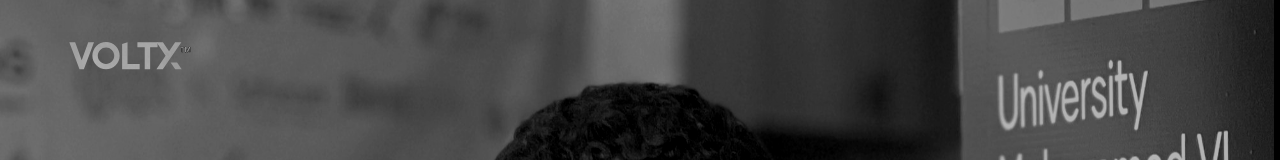
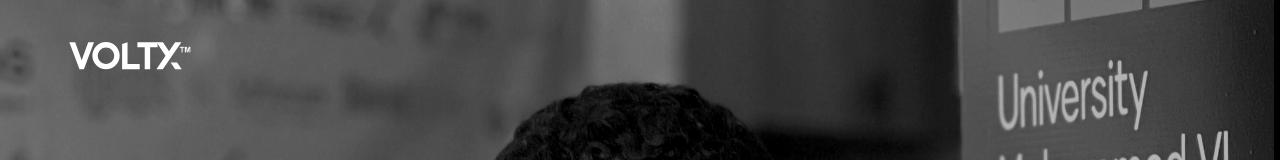
Before and after one commit to majdifox/VOLTXWORLD, a Next.js app: page /about in a window 1280 px wide. Shown: the top 160 px of the page. Built offline with nearby package versions, Linux system fonts and the light colour scheme.

Commit message:
fixing waitlist and learn more, also the logo

```diff
--- a/app/about/about.module.css
+++ b/app/about/about.module.css
@@ -49,7 +49,6 @@
     calc(env(safe-area-inset-left, 0px) + clamp(20px, 5vw, 80px));
   display: flex;
   align-items: center;
-  mix-blend-mode: difference;
   transform: translateY(0);
   opacity: 1;
   transition:
@@ -72,6 +71,10 @@ height: clamp(36px, 5vw, 44px);
   /* Nudge left to clear the hero text — scales with viewport instead of a
      flat -40px, which pushed the logo off-screen on narrow phones */
   margin-left: clamp(-0px, -4vw, -8px);
+  /* Force pure white regardless of the SVG's original fill — matches
+     the bottom logo instead of the dim/grey look from the old
+     mix-blend-mode: difference on .masthead */
+  filter: brightness(0) invert(1);
 }
 
 /* ═══════════════════════════════════════════════════════════════════
--- a/app/about/page.tsx
+++ b/app/about/page.tsx
@@ -91,26 +91,18 @@ function Reveal({
 function useSmartHeader() {
   const { scrollY } = useScroll();
   const [hidden, setHidden] = useState(false);
-  const lastY = useRef(0);
 
   useMotionValueEvent(scrollY, 'change', (latest) => {
-    const previous = lastY.current;
-    const delta = latest - previous;
     const maxScroll =
       document.documentElement.scrollHeight - window.innerHeight;
 
-    if (latest < 80 || latest > maxScroll - 80) {
-      // Always show near the top of the page and near the very end
-      setHidden(false);
-    } else if (delta > 4) {
-      // Scrolling down with intent — get out of the way
-      setHidden(true);
-    } else if (delta < -4) {
-      // Scrolling up — user wants to go back, bring it back
-      setHidden(false);
-    }
+    // Visible only at the very top or the very bottom of the page.
+    // Scroll direction doesn't matter — position is the only thing
+    // that decides visibility now.
+    const atTop = latest < 80;
+    const atBottom = latest > maxScroll - 80;
 
-    lastY.current = latest;
+    setHidden(!(atTop || atBottom));
   });
 
   return hidden;
@@ -376,7 +368,9 @@ export default function FounderPage() {
         className={`${styles.masthead} ${headerHidden ? styles.mastheadHidden : ''}`}
       >
         {/* eslint-disable-next-line @next/next/no-img-element */}
-        <img src="VOLTX_about.svg" alt="VOLTX" className={styles.mastheadLogo} />
+        <Link href="/" aria-label="VOLTX — Home">
+          <img src="VOLTX_about.svg" alt="VOLTX" className={styles.mastheadLogo} />
+        </Link>
       </header>
 
       <Hero />
@@ -388,13 +382,35 @@ export default function FounderPage() {
       <Closing />
 
       {/* Join the Waitlist — small link back to the homepage */}
+      {/*
+        ========================================================================
+        Same affordance pattern as "Learn more" on the homepage hero:
+        text + a real ">" glyph (not an SVG) so it shares the exact same
+        baseline as the text with zero manual pixel-nudging, plus a slow
+        left-right bounce to draw the eye. Delete `animate`/`transition`
+        on the motion.span to make it static.
+        ========================================================================
+      */}
       <div className="w-full text-center" style={{ padding: '0 0 clamp(48px, 8vh, 96px)' }}>
         <Link
           href="/"
-          className="group relative inline-block text-[10px] font-normal uppercase tracking-[0.3em] text-[var(--ink-dim)] opacity-70 transition-opacity duration-500 ease-[cubic-bezier(0.25,0.1,0.25,1)] hover:opacity-100"
+          className="group relative inline-flex items-center gap-1.5"
         >
-          Join the Waitlist
-          <span className="absolute -bottom-1 left-0 h-px w-full origin-left scale-x-0 bg-white/50 transition-transform duration-500 ease-[cubic-bezier(0.25,0.1,0.25,1)] group-hover:scale-x-100" />
+          <span className="relative text-[10px] font-normal uppercase leading-none tracking-[0.3em] text-white transition-opacity duration-500 ease-[cubic-bezier(0.25,0.1,0.25,1)] opacity-90 group-hover:opacity-100">
+            Join the Waitlist
+            {/* Underline — grows left to right on hover, matching the homepage "Learn more" link */}
+            <span
+              aria-hidden="true"
+              className="absolute -bottom-1 left-0 h-px w-full origin-left scale-x-0 bg-white transition-transform duration-500 ease-[cubic-bezier(0.25,0.1,0.25,1)] group-hover:scale-x-100"
+            />
+          </span>
+          <motion.span
+            className="text-[13px] font-normal leading-none text-white transition-opacity duration-500 ease-[cubic-bezier(0.25,0.1,0.25,1)] opacity-90 group-hover:opacity-100"
+            animate={{ x: [0, 4, 0] }}
+            transition={{ duration: 1.8, repeat: Infinity, ease: 'easeInOut' }}
+          >
+            &#8250;
+          </motion.span>
         </Link>
       </div>
 
--- a/components/HeroContent.tsx
+++ b/components/HeroContent.tsx
@@ -238,13 +238,44 @@ export default function HeroContent({ phase }: HeroContentProps) {
                 </motion.p>
 
                 {/* Read More — links to the founder/about page */}
-                <motion.div variants={fadeUp} className="mb-12 mt-">
+                {/*
+                  ========================================================================
+                  USER CONTROLS: READ MORE AFFORDANCE
+                  1. No container/circle this time — text and arrow are sized to match
+                     each other (h-4 w-4 arrow ≈ the cap-height of text-[0.9rem]), so
+                     neither one dominates the other.
+                  2. The arrow gently bounces left-right forever (x: [0, 4, 0]) instead
+                     of the circle breathing — same "please notice me" job, quieter.
+                     Delete the `animate` / `transition` props to make it static.
+                  3. fontSize / tracking / opacity are all on the <span> below.
+                  ========================================================================
+                */}
+                <motion.div variants={fadeUp} className="mb-12">
                   <Link
                     href="/about"
-                    className="group relative inline-block text-[0.7rem] uppercase tracking-[0.3em] text-white opacity-50 transition-opacity duration-500 ease-[cubic-bezier(0.25,0.1,0.25,1)] hover:opacity-90"
+                    className="group relative inline-flex items-center gap-1.5"
                   >
-                    Read More
-                    <span className="absolute -bottom-1 left-0 h-px w-full origin-left scale-x-0 bg-white/60 transition-transform duration-500 ease-[cubic-bezier(0.25,0.1,0.25,1)] group-hover:scale-x-100" />
+                    <span className="relative leading-none text-[0.9rem] font-normal tracking-wide text-white/70 transition-colors duration-500 ease-[cubic-bezier(0.25,0.1,0.25,1)] group-hover:text-white">
+                      Learn more
+                      {/* Underline — grows left to right on hover */}
+                      <span
+                        aria-hidden="true"
+                        className="absolute -bottom-0.5 left-0 h-px w-full origin-left scale-x-0 bg-white/70 transition-transform duration-500 ease-[cubic-bezier(0.25,0.1,0.25,1)] group-hover:scale-x-100"
+                      />
+                    </span>
+                    <motion.svg
+                      className="relative top-[1px] h-4 w-4 shrink-0 self-center text-white/70 transition-colors duration-500 ease-[cubic-bezier(0.25,0.1,0.25,1)] group-hover:text-white"
+                      viewBox="0 0 24 24"
+                      fill="none"
+                      stroke="currentColor"
+                      strokeWidth="1.75"
+                      strokeLinecap="round"
+                      strokeLinejoin="round"
+                      animate={{ x: [0, 4, 0] }}
+                      transition={{ duration: 1.8, repeat: Infinity, ease: "easeInOut" }}
+                    >
+                      <path d="M9 18l6-6-6-6" />
+                    </motion.svg>
                   </Link>
                 </motion.div>
 
```
